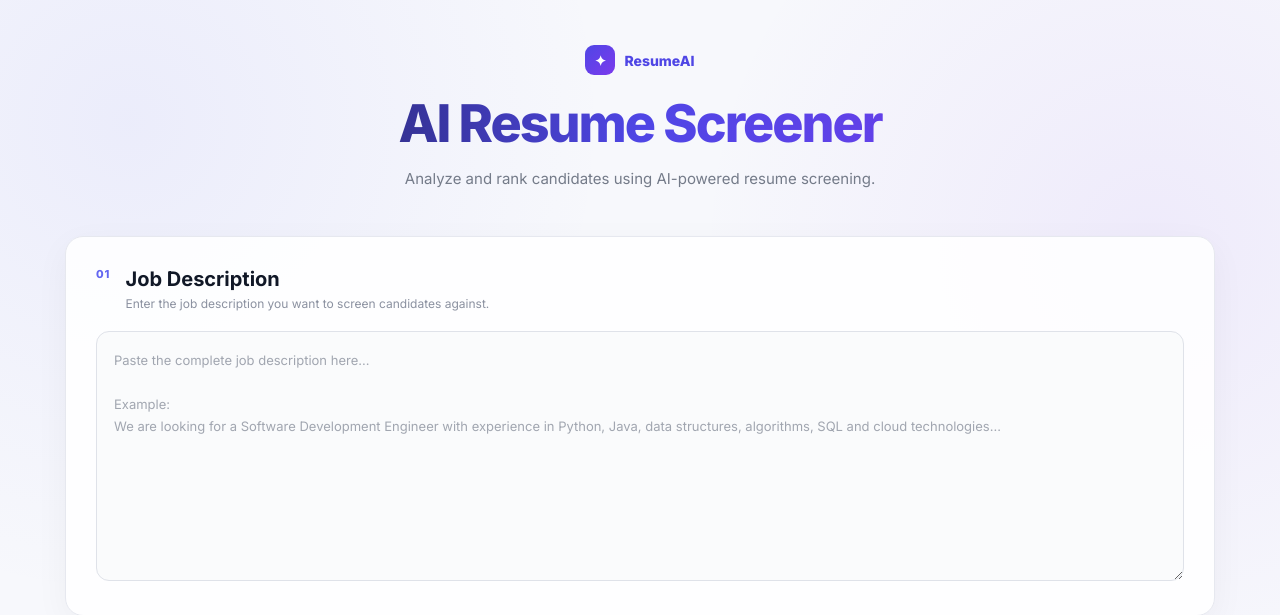
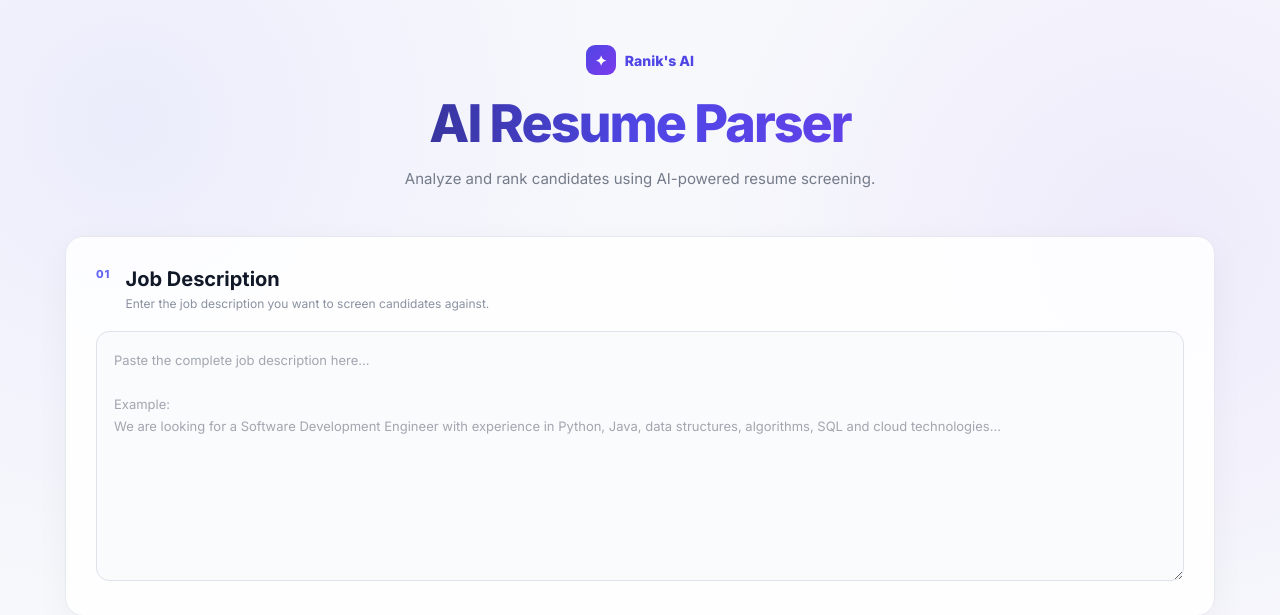
Before and after one commit to radiant-rg/AI-Resume-Screener, a Flask app: page / in a window 1280 px wide. Shown: the top 615 px of the page. Run offline with Flask 3, Linux system fonts and the light colour scheme.

Commit message:
Update frontend

```diff
--- a/templates/index.html
+++ b/templates/index.html
@@ -24,11 +24,11 @@
 
         <div class="logo">
             <div class="logo-icon">✦</div>
-            <span>ResumeAI</span>
+            <span>Ranik's AI</span>
         </div>
 
         <h1>
-            AI Resume Screener
+            AI Resume Parser
         </h1>
 
         <p>
```
